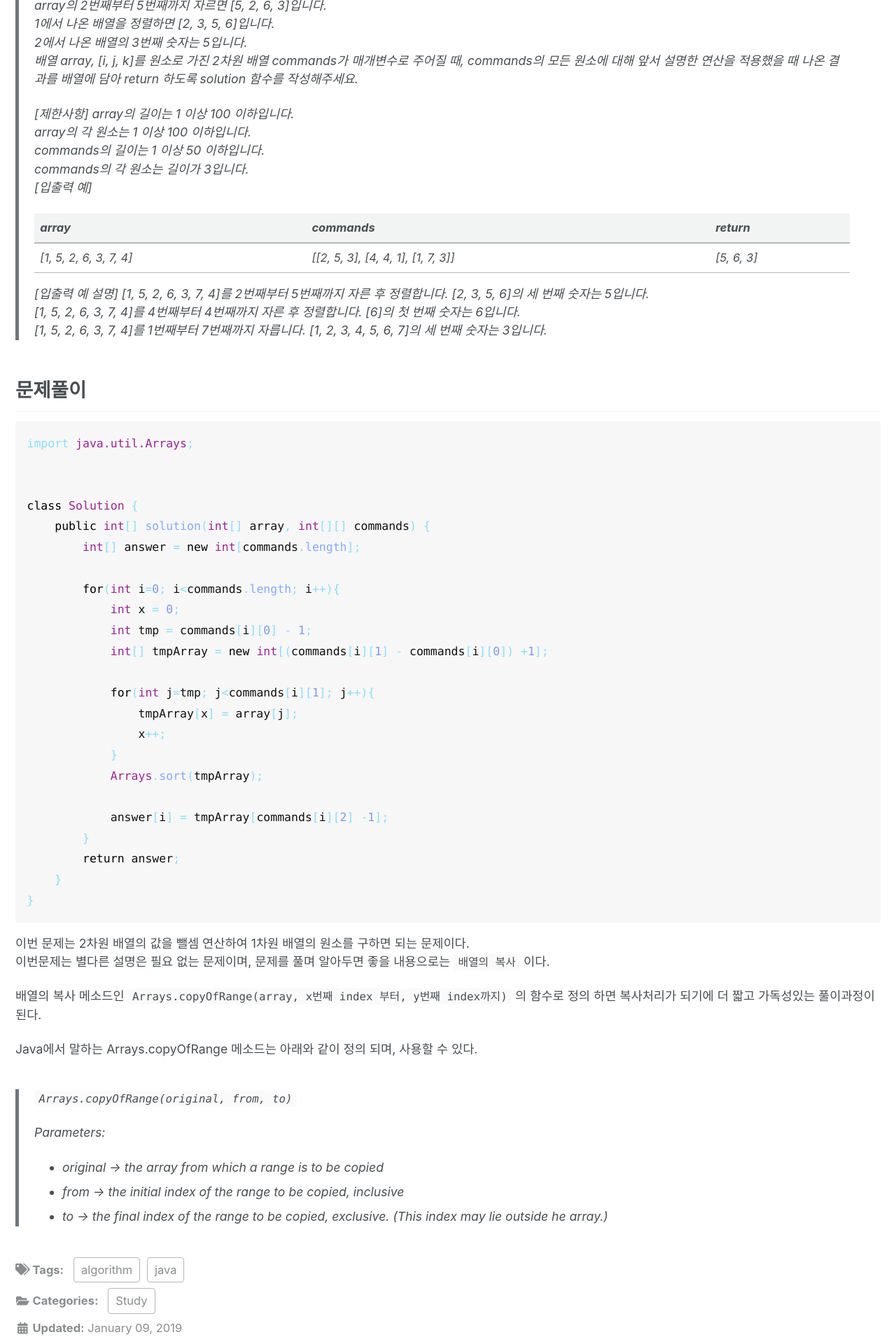
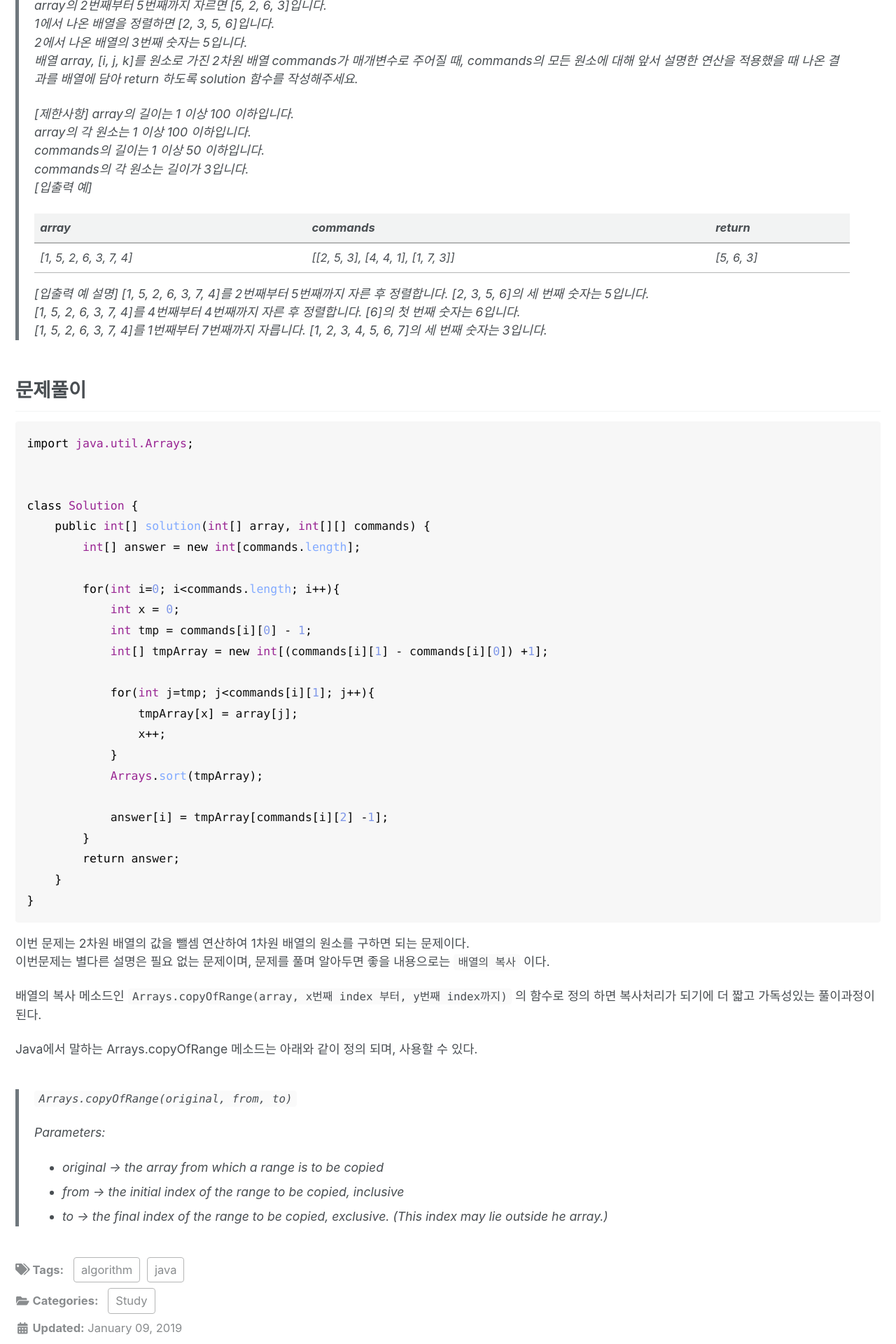
Before and after one commit to sksggg123/sksggg123.github.io, a Jekyll site: the page built from _posts/2019-01-03-Study_sort_Knumber.md, in a window 1280 px wide. Shown: the part 501-2421 px from the top of the page at 70% size. Built offline with Jekyll 4.4.1, drawn with Linux system fonts in a browser that asks for light colours; cached includes are drawn as plain includes; nearby versions of some CDN libraries; comment, search, counter and statistics services are not loaded.

Commit message:
Modify - CSS

```diff
--- a/_sass/minimal-mistakes/_variables.scss
+++ b/_sass/minimal-mistakes/_variables.scss
@@ -137,7 +137,7 @@ $base08: #f07178 !default;
 $base09: #8098e9 !default;
 $base0a: #992593 !default;
 $base0b: #687e48 !default;
-$base0c: #89ddff !default;
+$base0c: #000000 !default;
 $base0d: #82aaff !default;
 $base0e: #000000 !default;
 $base0f: #ff5370 !default;
```
